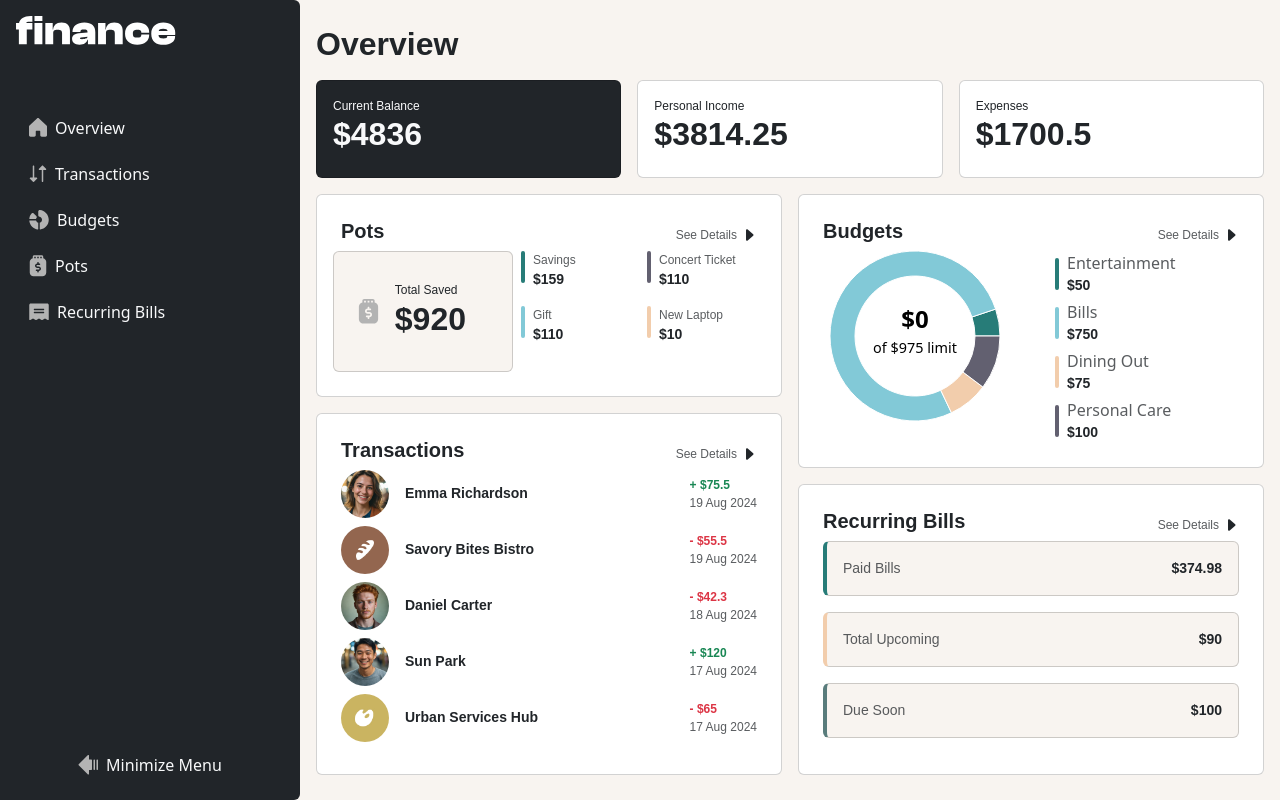
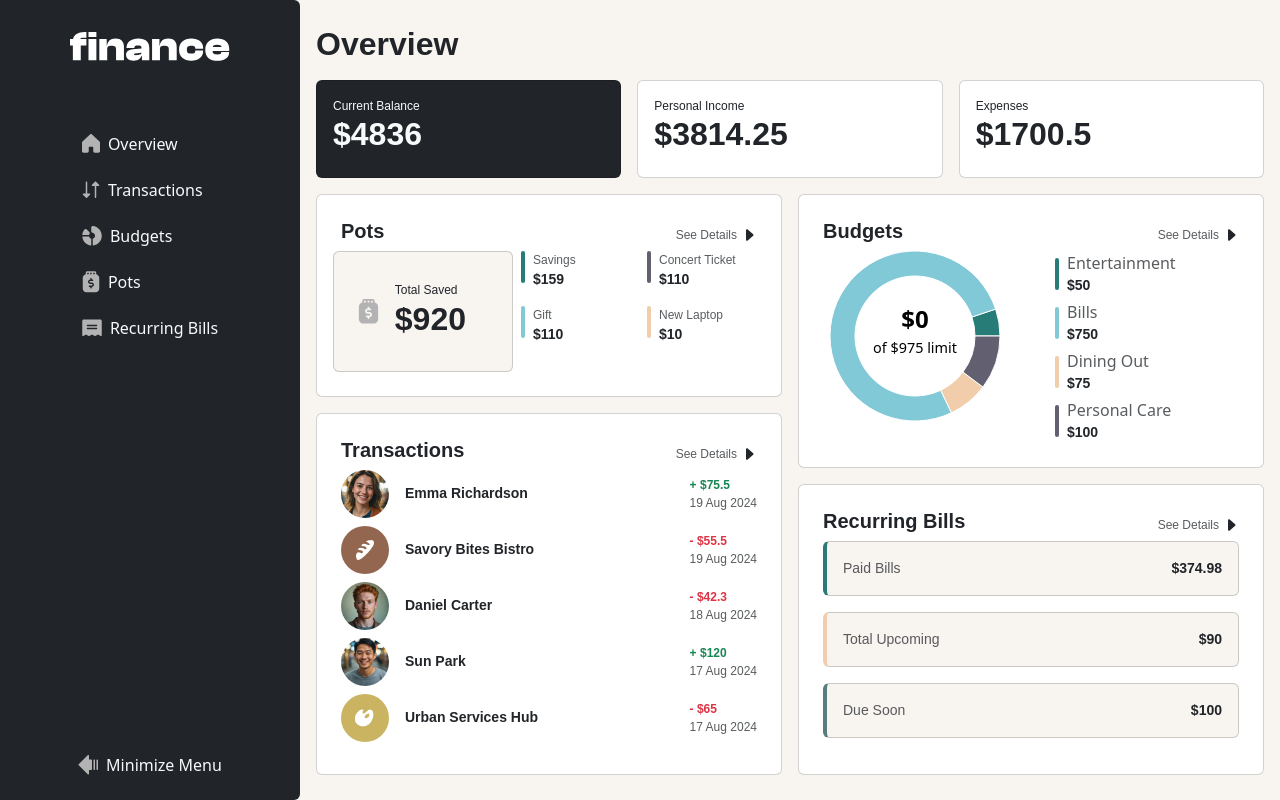
Before and after one commit to abdalsimam1-sketch/personal-finance-app, a React (Vite) app: page / in a window 1280 px wide. Built offline with nearby package versions, Linux system fonts and the light colour scheme.

Commit message:
refactor : removed some redundant conditionals and added paddings to the logo to match the level of the title

```diff
--- a/src/components/Layout/Sidebar.jsx
+++ b/src/components/Layout/Sidebar.jsx
@@ -9,18 +9,21 @@ export const Sidebar = ({ menuIsOpen, toggleMenu }) => {
       className={` bg-dark  rounded-end p-3 d-flex flex-column justify-content-between min-vh-100 sidebar-container`}
       style={{ width: menuIsOpen ? "300px" : "88px" }}
     >
-      <div
-        className={`d-flex flex-column gap-5 ${!menuIsOpen ? "align-items-center" : ""}`}
-      >
+      <div className={`d-flex flex-column gap-5 align-items-center`}>
         {menuIsOpen ? (
           <img
             src={largeLogo}
             alt="large-logo"
-            className="mb-3"
+            className="my-3"
             style={{ width: "10rem" }}
           />
         ) : (
-          <img src={smallLogo} alt="small-logo" style={{ width: "1.7rem" }} />
+          <img
+            src={smallLogo}
+            alt="small-logo"
+            style={{ width: "1.7rem" }}
+            className="mt-3"
+          />
         )}
         <div className="nav-links d-flex flex-column gap-2">
           {sidebar.map((item, index) => (
```
